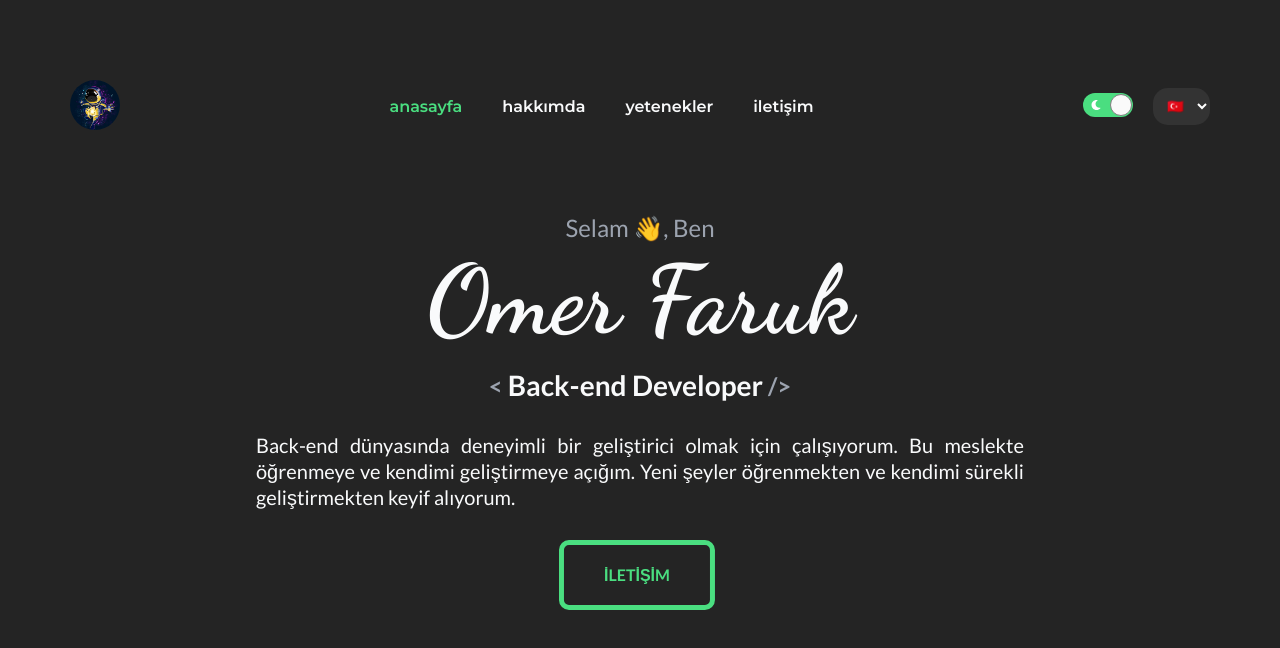
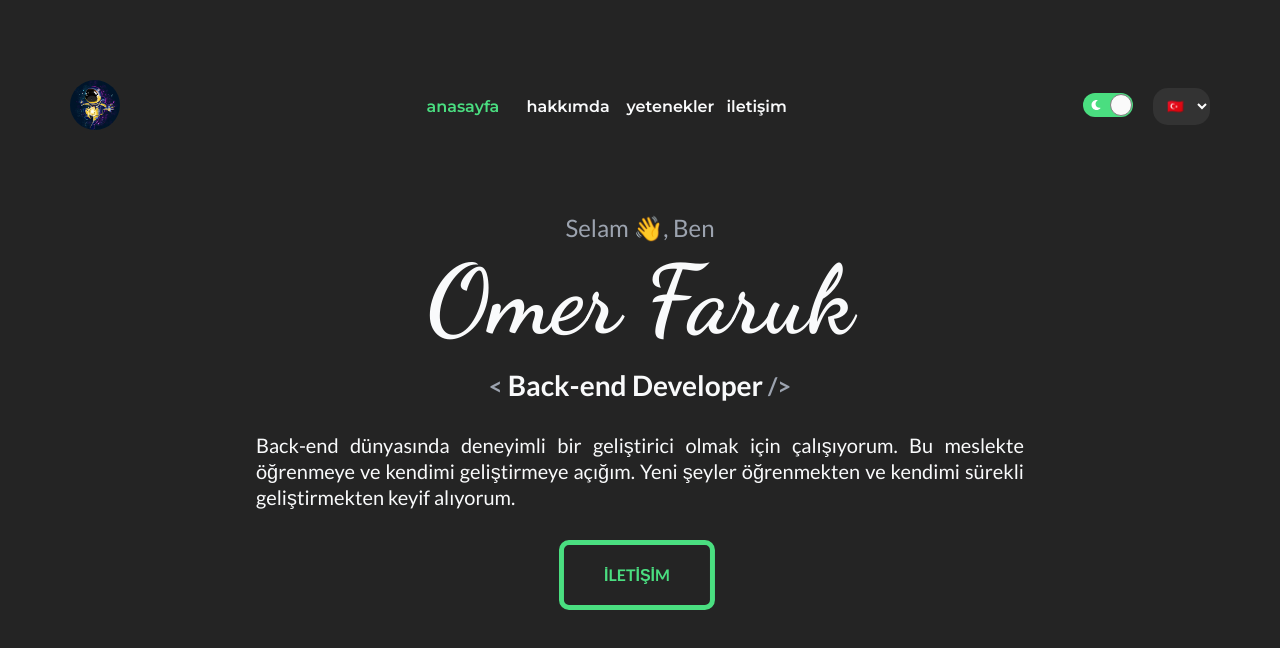
Before and after one commit to guleroglu/portfolio, a React (Vite) app: page / in a window 1280 px wide. Shown: the top 648 px of the page. Built offline with nearby package versions, Linux system fonts and the light colour scheme.

Commit message:
updated Navbar.css

```diff
--- a/src/components/Navbar/Navbar.css
+++ b/src/components/Navbar/Navbar.css
@@ -3,7 +3,8 @@
   align-items: center;
   justify-content: center;
   margin: auto;
-  column-gap: 40px;
+  column-gap: 50px;
+
 }
 
 .navbar a {
@@ -11,6 +12,8 @@
   text-decoration: none;
   font-family: "Montserrat", sans-serif;
   transition: 0.2s ease-out color;
+  width: 50px;
+  text-align: center;
 }
 
 .navbar a.light {
```
